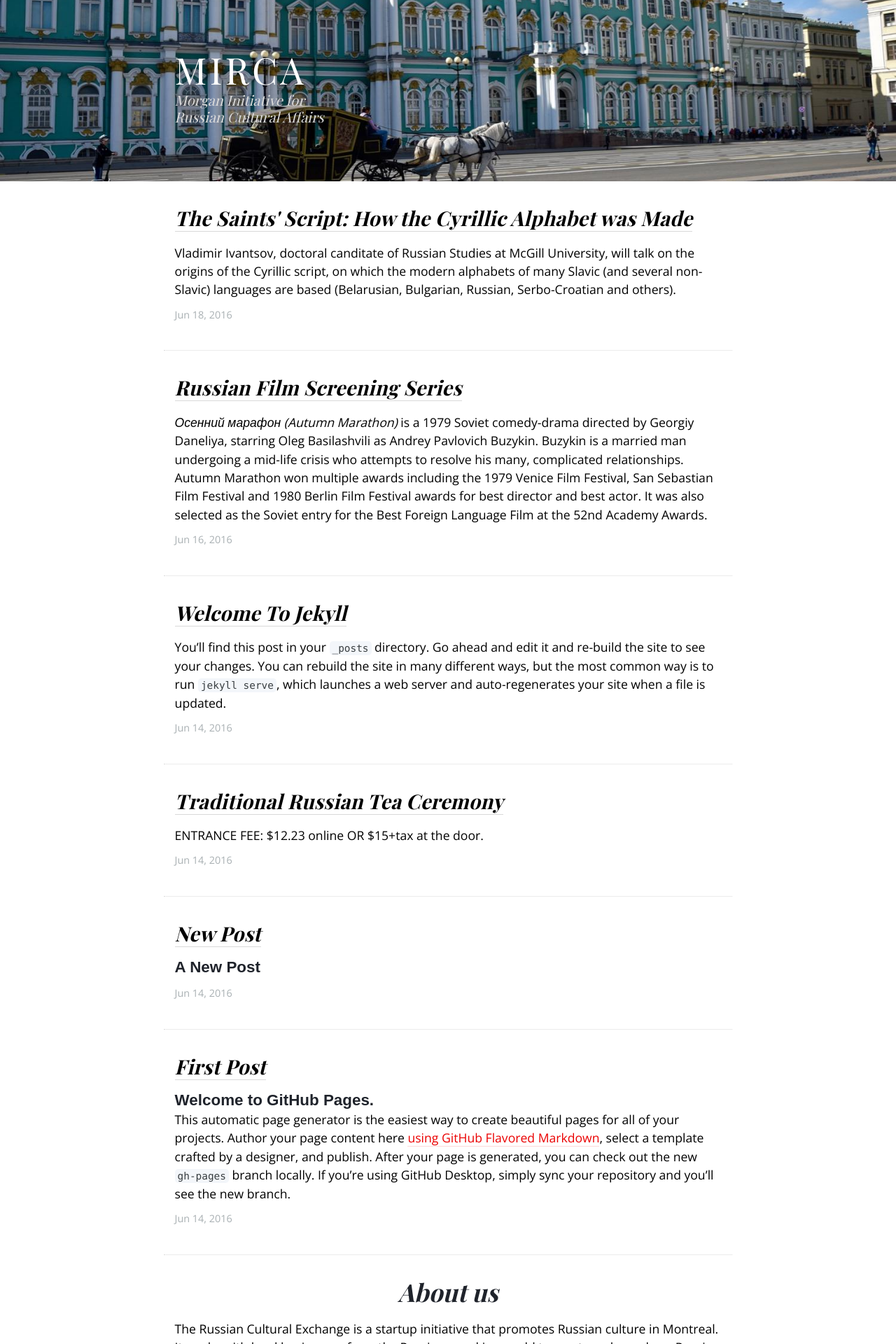
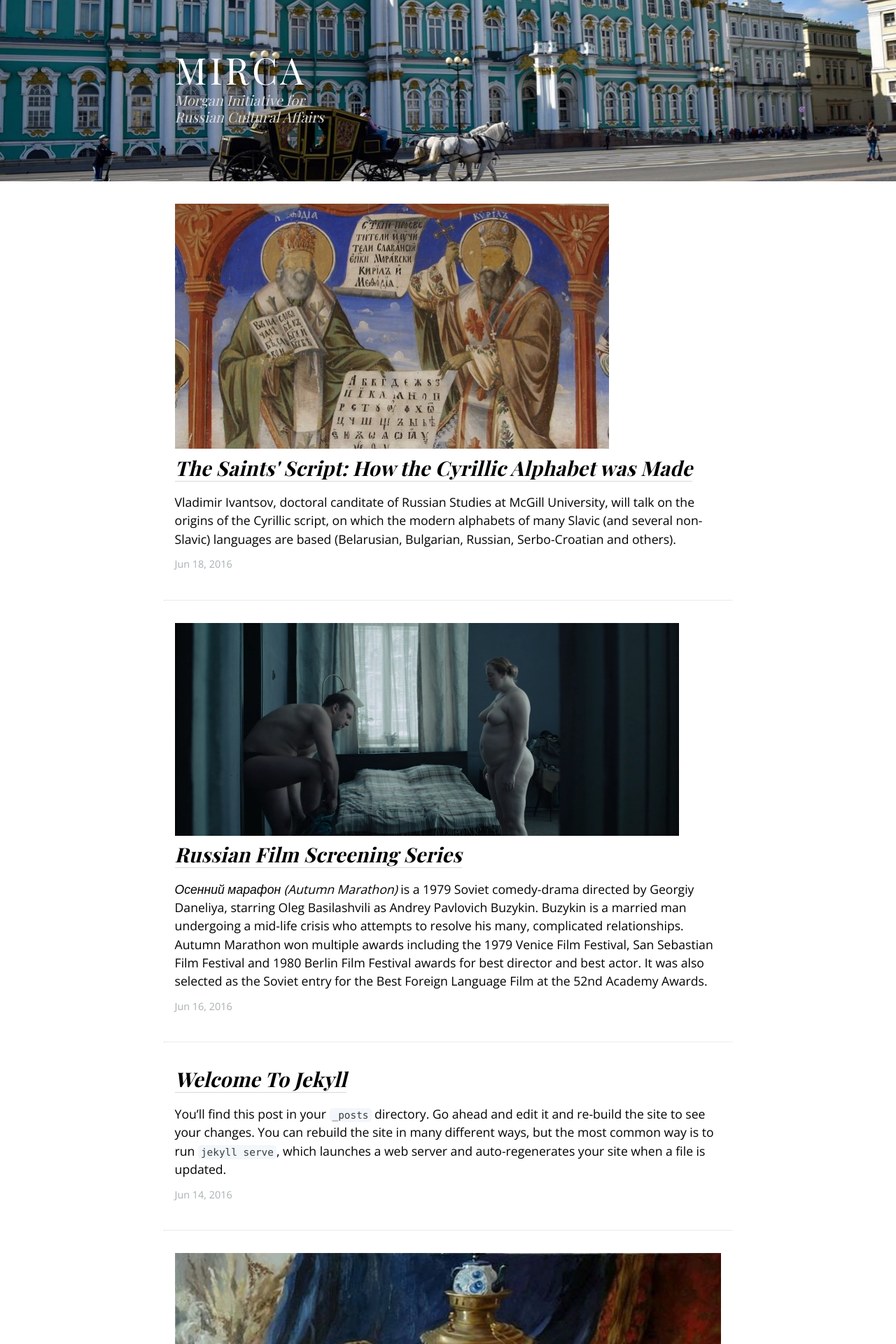
Before and after one commit to dy/mircamtl.github.io, a Jekyll site: the page built from index.html, in a window 1280 px wide. Shown: the top 1920 px of the page at 70% size. Built offline with Jekyll 4.4.1, drawn with Linux system fonts in a browser that asks for light colours; some web fonts are replaced; comment, search, counter and statistics services are not loaded.

Commit message:
Fix little things

```diff
--- a/css/index.css
+++ b/css/index.css
@@ -113,6 +113,10 @@ h6 {
 	}
 }
 
+figure {
+	margin: 0;
+}
+
 .site-logo {
 	font-size: 1.2rem;
     display: block;
@@ -158,10 +162,6 @@ h6 {
 	.page-header {
 		padding-top: 2rem;
 		padding-bottom: 2rem;
-	}
-	figure {
-		margin-left: 0;
-		margin-right: 0;
 	}
 }
 
--- a/index.html
+++ b/index.html
@@ -6,6 +6,13 @@ layout: default
 <article class="post" itemscope itemtype="http://schema.org/BlogPosting">
 
 	<header class="post-header">
+		{% if post.image %}
+		<figure class="post-image"><img src="{{ post.image }}" alt="{{ post.title }}"/></figure>
+		{% endif %}
+		{{ post.when }}
+		{% if post.when %}
+		<time class="post-date"></time>
+		{% endif %}
 		<h2 class="post-title">
 			<a class="post-title-link" href="{{ post.url | prepend: site.baseurl }}">{{ post.title }}</a>
 		</h2>
```
